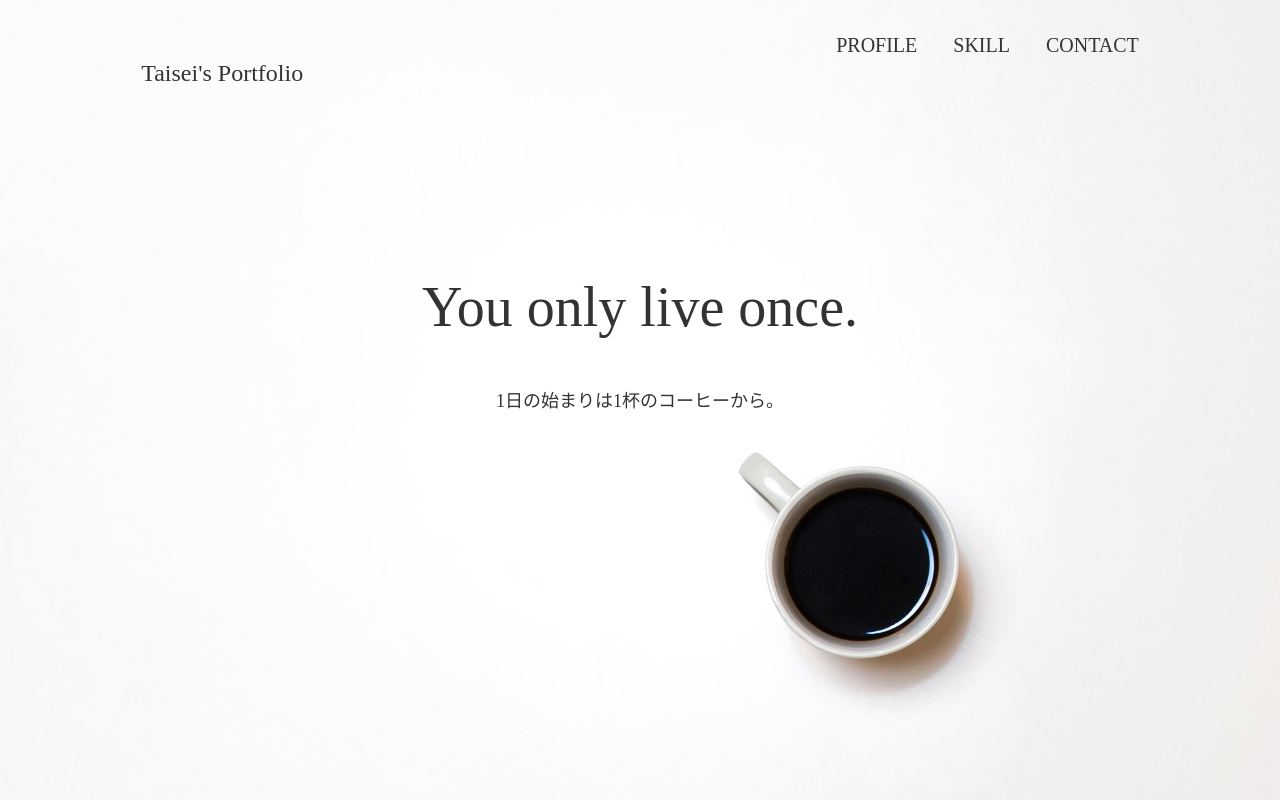
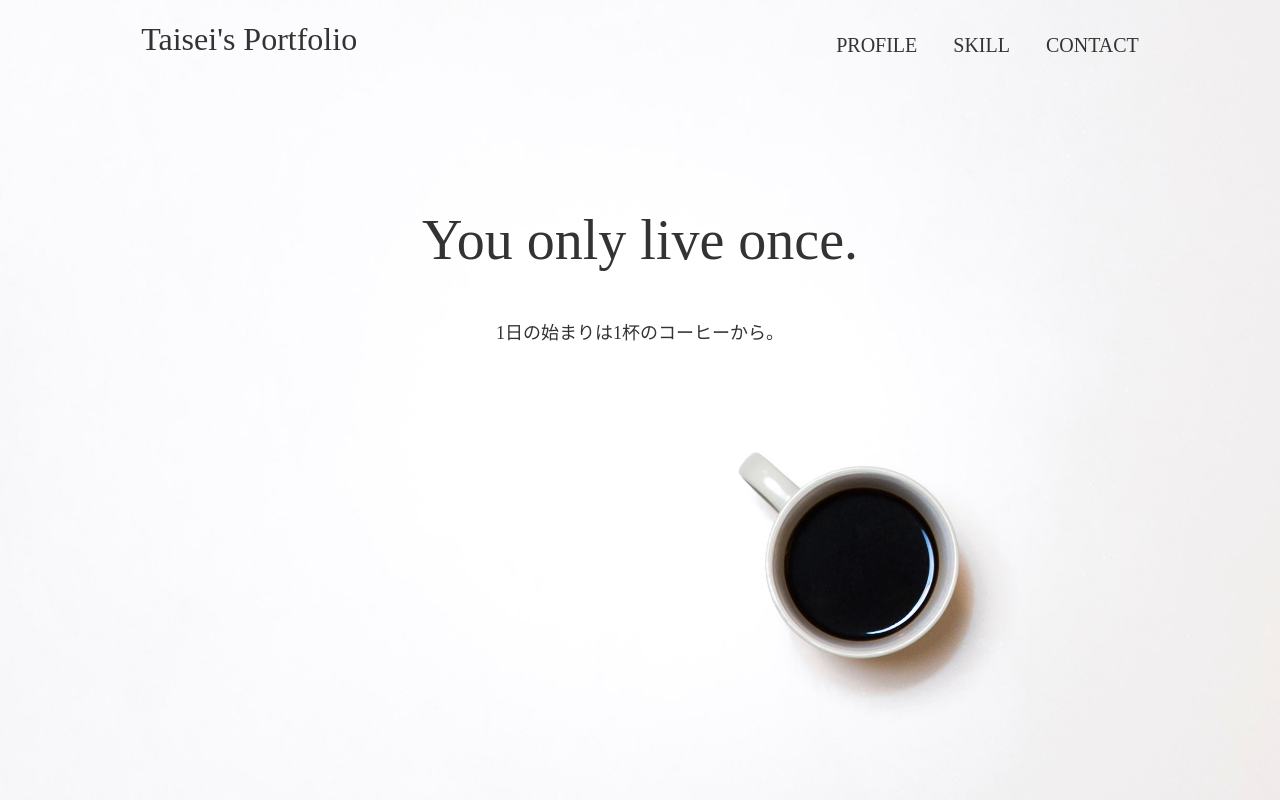
Before and after one commit to Taisei420/Taisei-s-Portfolio, a plain HTML site: page index.html in a window 1280 px wide. Shown: the top 800 px of the page. Drawn offline with Linux system fonts and the light colour scheme.

Commit message:
ヘッダー修正

```diff
--- a/css/styles.css
+++ b/css/styles.css
@@ -36,6 +36,11 @@ img {
   display: flex;
   justify-content: space-between;
 }
+
+.page-header > h1 {
+  font-weight: normal;
+}
+
 
 .wrapper {
   max-width: 1100px;
@@ -134,7 +139,7 @@ img {
 /* お問い合わせ
 ------------------------------------------------ */
 
-.wrapper h1 {
+.contacts h1 {
   text-align: center;
   padding: 44px 0;
   font-weight: normal;
--- a/index.html
+++ b/index.html
@@ -57,7 +57,7 @@
       </ul>
     </section>
 
-    <div class="wrapper">
+    <div class="contacts">
       <h1>Contact</h1>
       <form action="#">
         <div>
```
